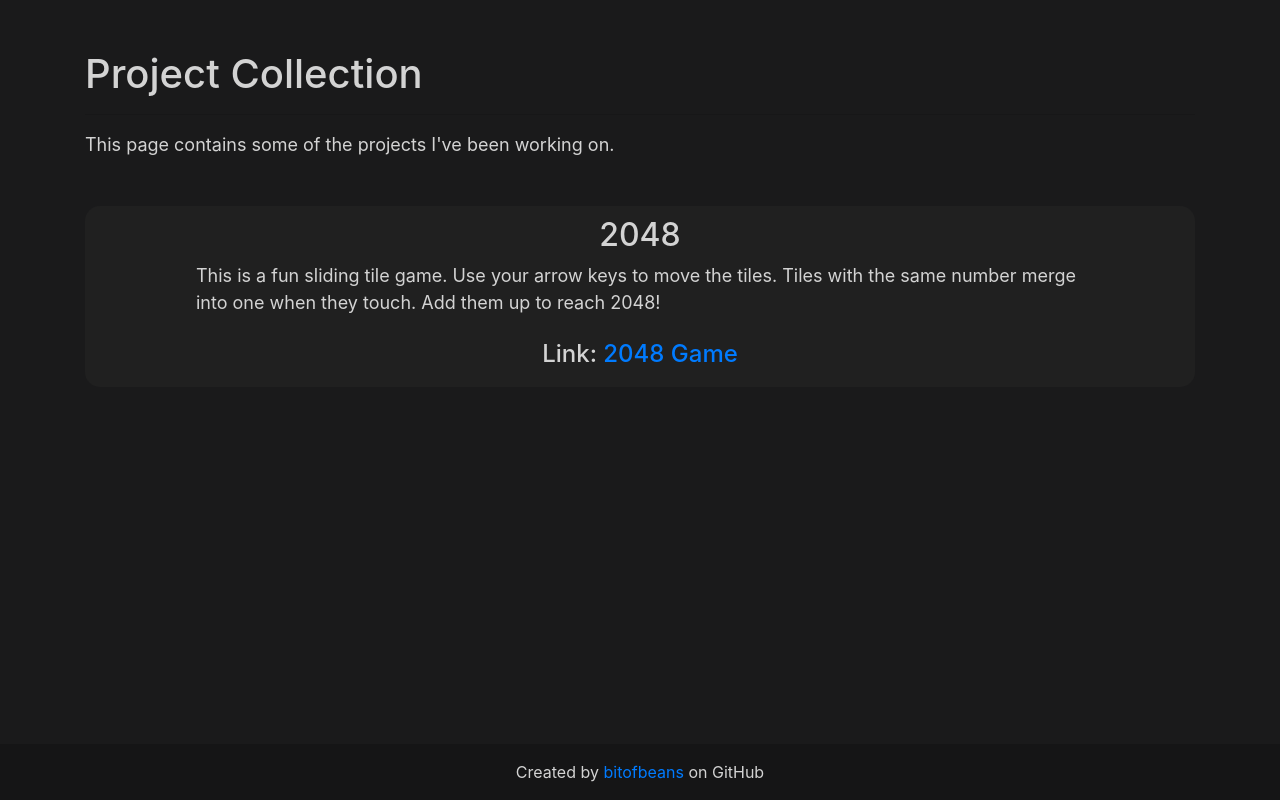
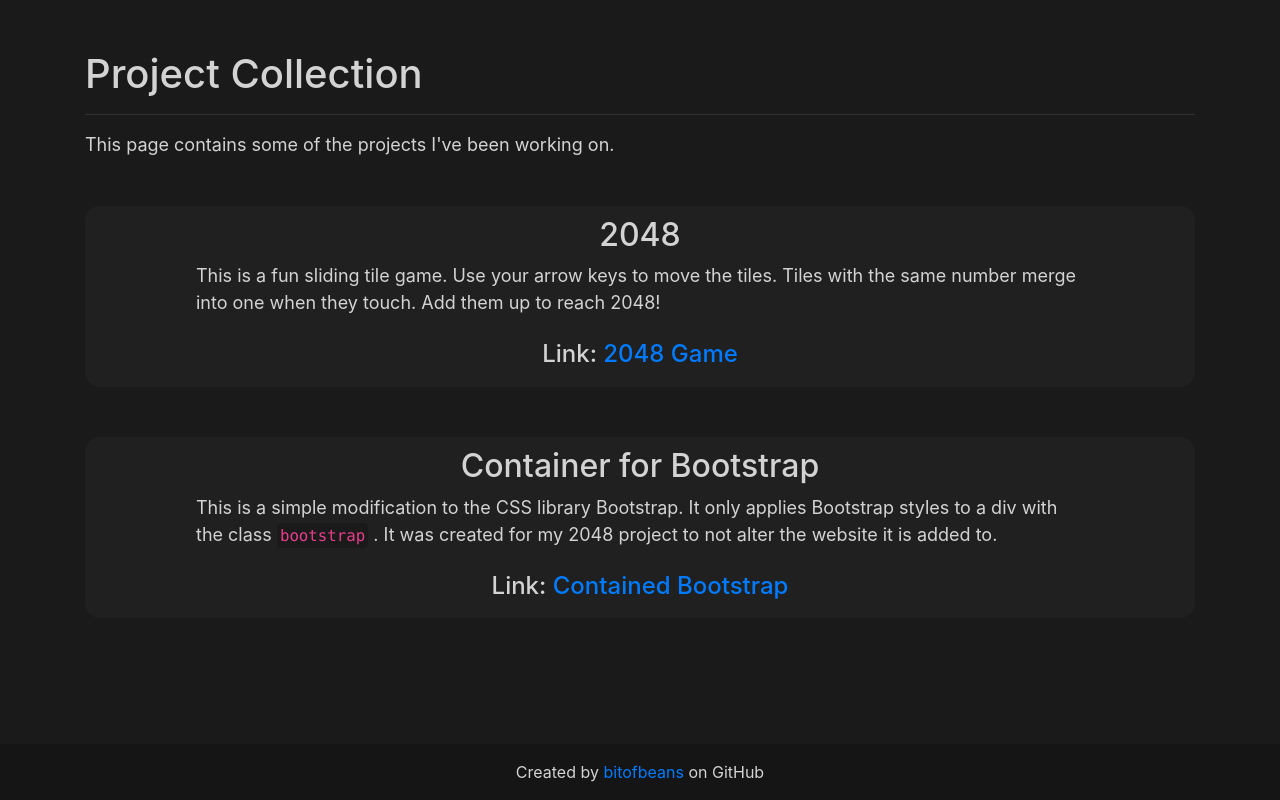
Before and after one commit to bitofbeans/bitofbeans.github.io, a plain HTML site: page index.html in a window 1280 px wide. Drawn offline with nearby package versions, Linux system fonts and the light colour scheme.

Commit message:
Added favicon and bootstrap-container project

```diff
--- a/index.html
+++ b/index.html
@@ -4,6 +4,8 @@
         <meta charset="UTF-8" />
         <meta http-equiv="X-UA-Compatible" content="IE=edge" />
         <meta name="viewport" content="width=device-width, initial-scale=1.0" />
+        <link rel="shortcut icon" href="favicon.png">
+
         <link
             rel="stylesheet"
             href="https://cdn.jsdelivr.net/npm/bootstrap@4.6.1/dist/css/bootstrap.min.css"
@@ -50,7 +52,7 @@
                 <div class="page-header">
                     <h1>Project Collection</h1>
                 </div>
-                <hr />
+                <hr style="border-top: 1px solid rgba(255, 255, 255, 0.1)" />
             </header>
 
             <!-- Content -->
@@ -74,12 +76,35 @@
                         <a href="https://bitofbeans.github.io/js2048Game">2048 Game</a>
                     </h4>
                 </section>
+                <section class="project">
+                    <h2 class="text-center">Container for Bootstrap</h2>
+                    <div class="desc">
+                        This is a simple modification to the CSS library Bootstrap. It only applies
+                        Bootstrap styles to a div with the class
+                        <code
+                            style="background-color:#1a1a1b; padding:3px"
+                            class="rounded"
+                            >bootstrap</code
+                        >
+                        . It was created for my 2048 project to not alter the website it is added to.
+                    </div>
+                    <br />
+                    <h4 class="text-center">
+                        Link:
+                        <a href="https://bitofbeans.github.io/cssContainedBootstrap/"
+                            >Contained Bootstrap</a
+                        >
+                    </h4>
+                </section>
             </article>
             <!------------>
         </div>
         <!-- Footer -->
         <footer>
-            <div class="text-center p-3" style="background-color: rgba(0, 0, 0, 0.2); font-size: 1rem;">
+            <div
+                class="text-center p-3"
+                style="background-color: rgba(0, 0, 0, 0.2); font-size: 1rem"
+            >
                 Created by
                 <a href="https://bitofbeans.github.io/">bitofbeans</a>
                 on GitHub
```
Also changed, not shown: favicon.png (added).
